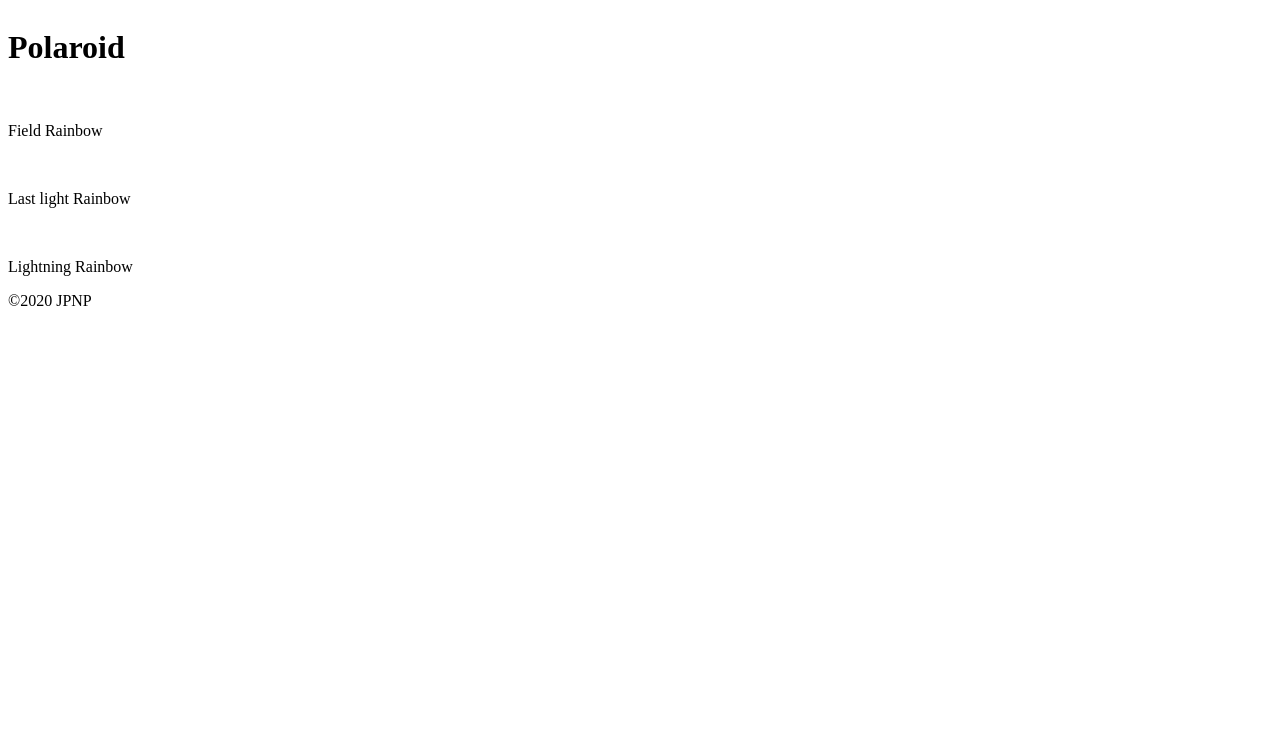
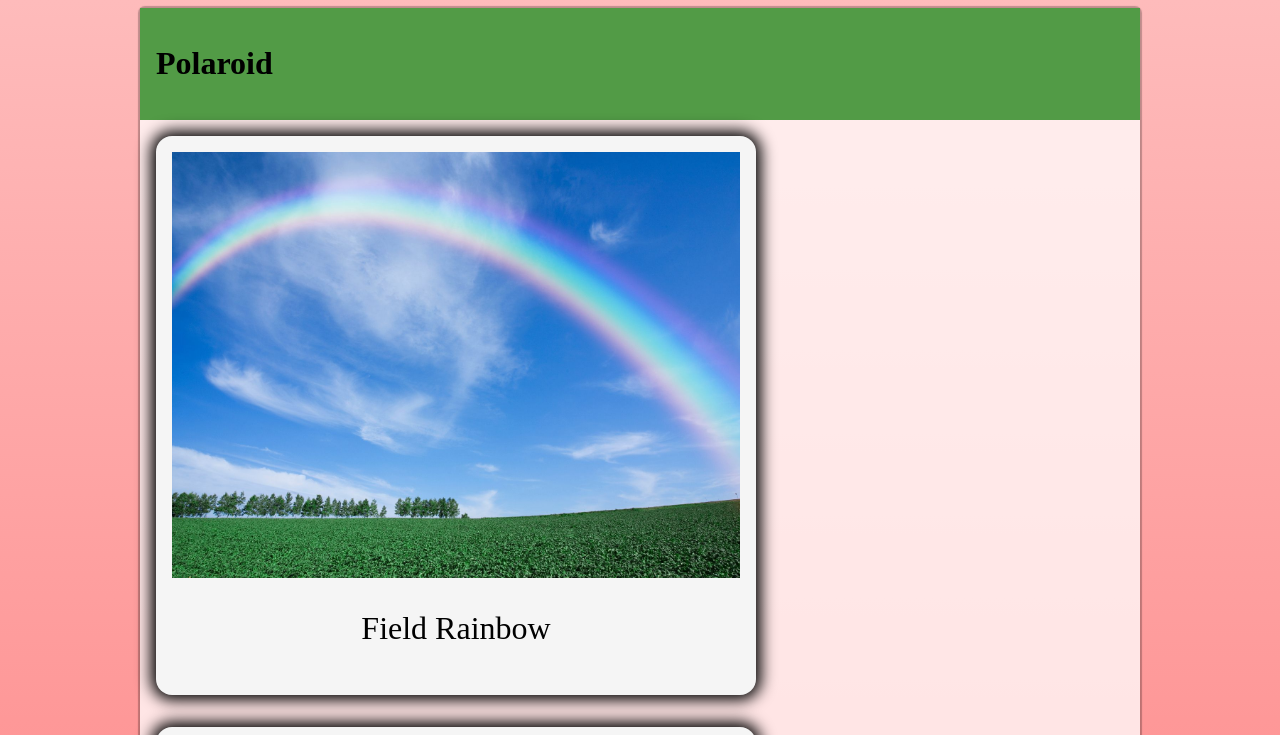
Before and after one commit to smcleod3/CIS221, a plain HTML site: page module08/index.html in a window 1280 px wide. Shown: the top 735 px of the page. Drawn offline with Linux system fonts and the light colour scheme; files that its build step writes are made by us from their sources.

Commit message:
Add files via upload

```diff
--- /dev/null
+++ b/module08/style.css
@@ -0,0 +1,213 @@
+/*
+Description:  Default theme for Classes
+Author:       Joseph Neathawk
+Author URI:   https://knighthawk0811.github.io
+License: GPLv3
+License URI: http://www.gnu.org/licenses/gpl.html
+*/
+
+
+
+/*--------------------------------------------------------------
+selector {
+	layout(position)
+
+	content(text)
+
+	design(background)
+
+	other(z-index)
+}
+----------------------------------------------------------------
+>>> COLORS:
+----------------------------------------------------------------
+	blue-dark:#003366;
+	green:#00cc66;
+	red: #aa0000;
+	yellow: #DFE69E rgba(255,255,100,0.5);
+
+----------------------------------------------------------------
+>>> TABLE OF CONTENTS:
+----------------------------------------------------------------
+# Main Structure
+# General Elements
+# Modal Navigation
+# Navigation
+# Header Area
+# Content Area
+# Footer Area
+# Reusable Classes
+# Other
+# Templates
+# Media Queries
+
+--------------------------------------------------------------*/
+
+
+
+/*--------------------------------------------------------------
+# Main Structure
+--------------------------------------------------------------*/
+/* apply a natural box layout model to all elements, but allowing components to change */
+html {
+  box-sizing: border-box;
+}
+html.not-top {
+	display:none;
+}
+*, *:before, *:after {
+  box-sizing: inherit;
+}
+/*the entire body of the html page*/
+body {
+	background: linear-gradient(to bottom, rgba(254,187,187,1) 0%,rgba(254,144,144,1) 45%,rgba(255,92,92,1) 100%);
+}
+/* a wrapper around all the actual page content
+this will be centered on the page*/
+#page {
+    margin: 3px auto;
+    position: relative;
+    width: calc(100% - 10px);
+    max-width:1000px;
+
+    background: rgba(255,255,255,0.75);
+    border-radius: 5px;
+    box-shadow: 0px 0px 1px 2px rgba(0,0,0,0.25);
+}
+
+/*--------------------------------------------------------------
+# General Elements
+--------------------------------------------------------------*/
+iframe {
+    width:100%;
+
+    border:1px solid rgba(0,0,0,0.5);
+}
+/*--------------------------------------------------------------
+# Modal Navigation
+--------------------------------------------------------------*/
+
+/*--------------------------------------------------------------
+# Navigation
+--------------------------------------------------------------*/
+
+/*--------------------------------------------------------------
+# Header Area
+--------------------------------------------------------------*/
+/*main header div*/
+#header {
+    margin: 0;
+	min-height:5em;
+    position: relative;
+    width: 100%;
+    padding: 1rem;
+    background-color: #529B46;
+}
+
+/*--------------------------------------------------------------
+# Content Area
+--------------------------------------------------------------*/
+#content {
+    margin: 0 auto;
+    position: relative;
+    padding: 0;
+    width: 100%
+}
+
+
+
+/*--------------------------------------------------------------
+# Footer Area
+--------------------------------------------------------------*/
+/*the footer of the page*/
+#footer {
+	height:3em;
+    margin: 0;
+    padding: 1rem;
+    position: relative;
+    width: 100%;
+    text-align: center;
+    background: #529B46;
+}
+/*--------------------------------------------------------------
+# Reusable Classes
+--------------------------------------------------------------*/
+
+
+.polaroid {
+    padding: 1em;
+	font: "Arial", Times New Roman, sans-serif;
+    background-color: #F5F5F5;
+    border-radius: 1rem;
+    margin: 1em 1em 2em 1em;
+    max-width: 600px;
+	box-shadow: 0 0px 15px 5px;
+}
+.polaroid .aspect-ratio {
+	height: 0px;
+	width: 100%;
+	padding-bottom: 75%;
+	position: relative;
+}
+.polaroid .aspect-ratio img {
+    width: 100%;
+    height: 100%;
+	position: absolute;
+	object-fit: cover;
+}
+.polaroid p {
+    text-align: center;
+    font-size: 2em;
+}
+
+
+
+/*--------------------------------------------------------------
+# Other
+--------------------------------------------------------------*/
+/*--------------------------------------------------------------
+# Templates
+--------------------------------------------------------------*/
+/*--------------------------------------------------------------
+# Media Queries
+--------------------------------------------------------------*/
+
+/* for-phone-only */
+@media only screen and (max-width: 599px) {
+
+}
+
+/* for-tablet-portrait-up */
+@media only screen and (min-width: 600px) {
+
+}
+
+/* for-tablet-portrait-only */
+@media only screen and (min-width: 600px) and (max-width: 899px) {
+
+}
+
+/* for-tablet-landscape-up */
+@media only screen and (min-width: 900px) {
+
+}
+
+/* for-tablet-landscape-only */
+@media only screen and (min-width: 900px) and (max-width: 1199px) {
+
+}
+
+/* for-desktop-up */
+@media only screen and (min-width: 1200px) {
+
+}
+
+/* for-desktop-only */
+@media only screen and (min-width: 1200px) and (max-width: 1799px) {
+
+}
+
+/* for-big-desktop-up */
+@media only screen and (min-width: 1800px) {
+
+}
```
Also changed, not shown: module08/index.html (line endings or trailing spaces), module08/rainbow_01.jpg (added), module08/rainbow_02.jpg (added), module08/rainbow_03.jpg (added).
